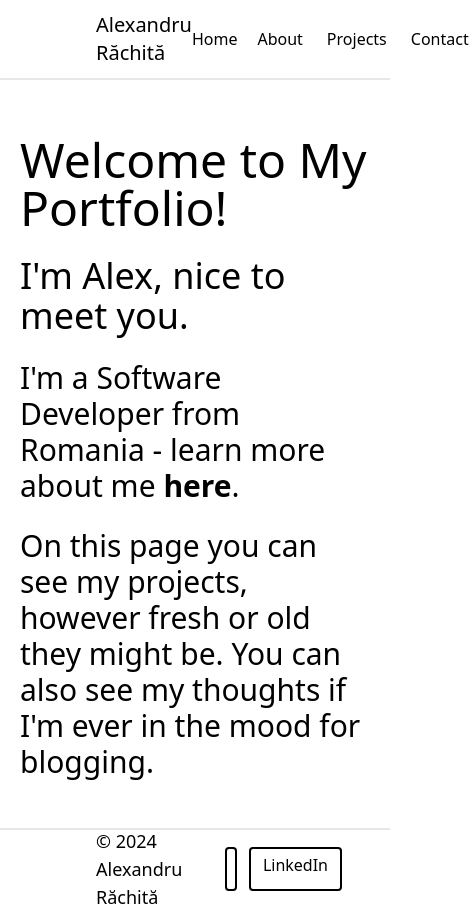
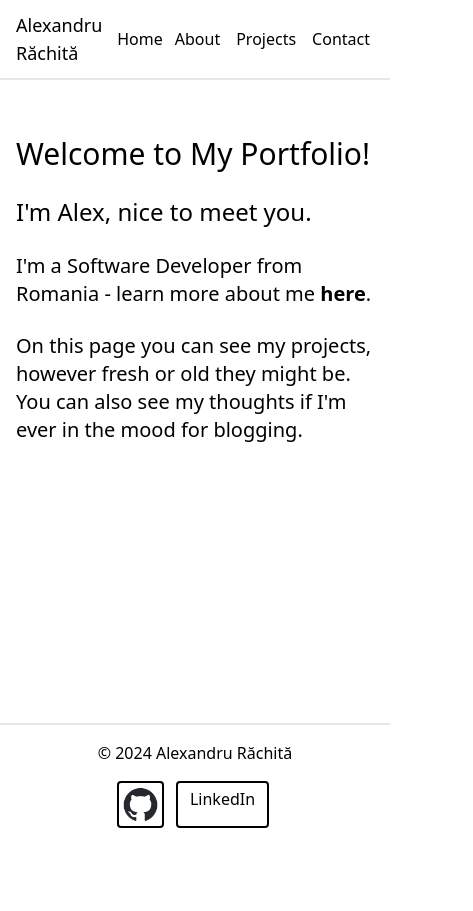
Before and after one commit to alexrac1607/alex-portfolio-FE, a Next.js app: page / in a window 390 px wide. Shown: the whole page, 473 px wide, since content can reach past the window. After the commit the page ends 844 px from the top, so only its background shows below. Built offline with nearby package versions, Linux system fonts and the light colour scheme.

Commit message:
fix responsiveness

```diff
--- a/src/app/globals.css
+++ b/src/app/globals.css
@@ -72,3 +72,19 @@ a:hover {
   box-shadow: inset 100px 0 0 0 #444242;
   color: white;
 }
+
+.github-link:hover img {
+  filter: invert(1);
+}
+
+.logo-container > .image-hover {
+  width: 35px;
+  height: 35px;
+  background-image: url('../../public/github-mark.png');
+  background-size: cover;
+  transition: background-image 0.5s ease-in-out;
+}
+
+.github-link:hover .image-hover {
+  background-image: url('../../public/github-mark-white.png');
+}
--- a/src/components/AnimatedContent.tsx
+++ b/src/components/AnimatedContent.tsx
@@ -3,16 +3,22 @@ import { useState, useEffect } from "react";
 export default function AnimatedContent() {
   const [step, setStep] = useState(0);
   const messages = [
-    { text: "Welcome to My Portfolio!", className: "text-5xl mt-6 mb-4" },
-    { text: "I'm Alex, nice to meet you.", className: "text-bold text-4xl mt-6 mb-4" },
+    {
+      text: "Welcome to My Portfolio!",
+      className: "text-3xl md:text-5xl mt-6 mb-4",
+    },
+    {
+      text: "I'm Alex, nice to meet you.",
+      className: "text-bold text-2xl md:text-4xl mt-6 mb-4",
+    },
     {
       text: "I'm a Software Developer from Romania - learn more about me ",
       link: { url: "/about", text: "here" },
-      className: "text-3xl mt-6 mb-4",
+      className: "text-xl md:text-3xl mt-6 mb-4",
     },
     {
       text: "On this page you can see my projects, however fresh or old they might be. You can also see my thoughts if I'm ever in the mood for blogging.",
-      className: "text-3xl mt-6 mb-4",
+      className: "text-xl md:text-3xl mt-6 mb-4",
     },
   ];
 
@@ -31,7 +37,7 @@ export default function AnimatedContent() {
   }, []);
 
   return (
-    <div className="relative max-w-6xl mx-auto px-5 h-full pt-8 md:py-24">
+    <div className="relative max-w-6xl mx-auto px-4 md:px-8 h-full pt-8 md:py-24">
       {messages.slice(0, step + 1).map((message, index) => (
         <p key={index} className={`mb-4 slide-in ${message.className}`}>
           {message.text}
@@ -39,7 +45,8 @@ export default function AnimatedContent() {
             <>
               <a
                 href={message.link.url}
-                className="text-black font-bold no-underline">
+                className="text-black font-bold no-underline"
+              >
                 {message.link.text}
               </a>
               <span>.</span>
--- a/src/components/Footer.tsx
+++ b/src/components/Footer.tsx
@@ -1,16 +1,24 @@
-import Image from 'next/image';
-import githubLogo from '../../public/github-mark.png'
-import githubWhiteLogo from '../../public/github-mark-white.png'
-
 export default function Footer() {
   return (
-      <footer className="flex justify-between items-center h-20 border-t-2 mt-8">
-        <div className="text-lg text-black ml-24 font-light">&copy; 2024 Alexandru Răchită</div>
-        <div className="flex space-x-4 mr-12">
-        <a href="https://github.com/alexrac1607" target="_blank" rel="noopener noreferrer" className="text-black border-2 border-black p-1 rounded hover:bg-black hover:text-white transition">
-          <Image src={githubLogo} alt="GitHub" className="h-8 w-8" />
+    <footer className="flex flex-col md:flex-row justify-between items-center h-auto md:h-20 border-t-2 mt-8 px-4 md:px-8 py-4 md:py-0">
+      <div className="text-base md:text-lg text-black font-light mb-4 md:mb-0">
+        &copy; 2024 Alexandru Răchită
+      </div>
+      <div className="flex space-x-4">
+        <a
+          href="https://github.com/alexrac1607"
+          target="_blank"
+          rel="noopener noreferrer"
+          className="text-black border-2 border-black p-1 rounded hover:bg-black hover:text-white transition github-link logo-container"
+        >
+          <div className="image-hover" />
         </a>
-          <a href="https://linkedin.com/in/your-linkedin-username" target="_blank" rel="noopener noreferrer" className="text-black border-2 border-black px-3 py-1 rounded hover:bg-black hover:text-white transition">
+        <a
+          href="https://linkedin.com/in/your-linkedin-username"
+          target="_blank"
+          rel="noopener noreferrer"
+          className="text-black border-2 border-black px-3 py-1 rounded hover:bg-black hover:text-white transition"
+        >
           LinkedIn
         </a>
       </div>
--- a/src/components/Header.tsx
+++ b/src/components/Header.tsx
@@ -1,12 +1,22 @@
 export default function Header() {
   return (
-    <header className="max-w-6xl mx-auto w-full layout flex items-center justify-between h-20 border-b-2">
-      <div className="text-xl  text-black ml-24 font-light">Alexandru Răchită</div>
-      <nav className="flex space-x-4 mr-12">
-        <a href="#" className="text-black">Home</a>
-        <a href="#" className="text-black">About</a>
-        <a href="#" className="text-black ">Projects</a>
-        <a href="#" className="text-black">Contact</a>
+    <header className="max-w-6xl mx-auto w-full layout flex items-center justify-between h-20 border-b-2 px-4 md:px-8">
+      <div className="text-lg md:text-xl text-black font-light">
+        Alexandru Răchită
+      </div>
+      <nav className="flex space-x-2 md:space-x-4">
+        <a href="#" className="text-black">
+          Home
+        </a>
+        <a href="#" className="text-black">
+          About
+        </a>
+        <a href="#" className="text-black">
+          Projects
+        </a>
+        <a href="#" className="text-black">
+          Contact
+        </a>
       </nav>
     </header>
   );
```
Lines whose indentation alone changed are shown as unchanged.
